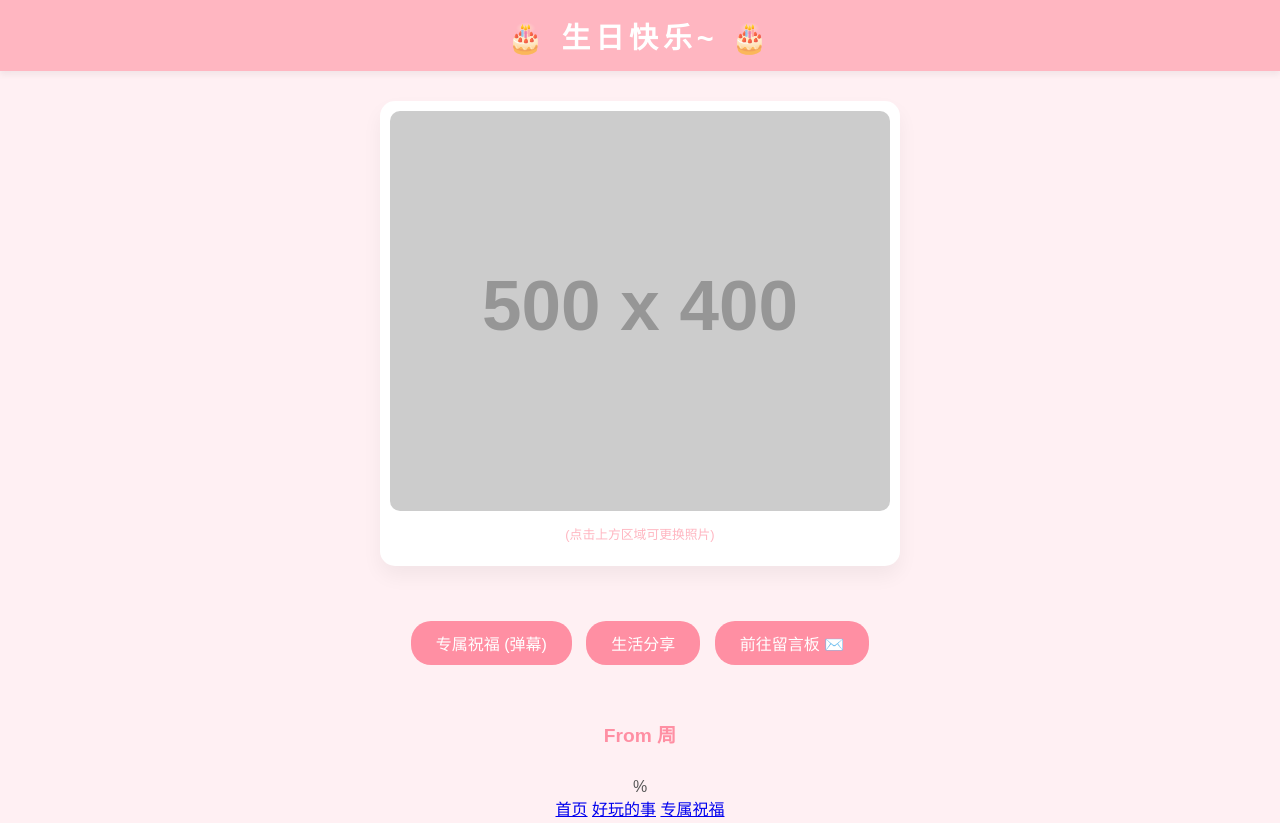
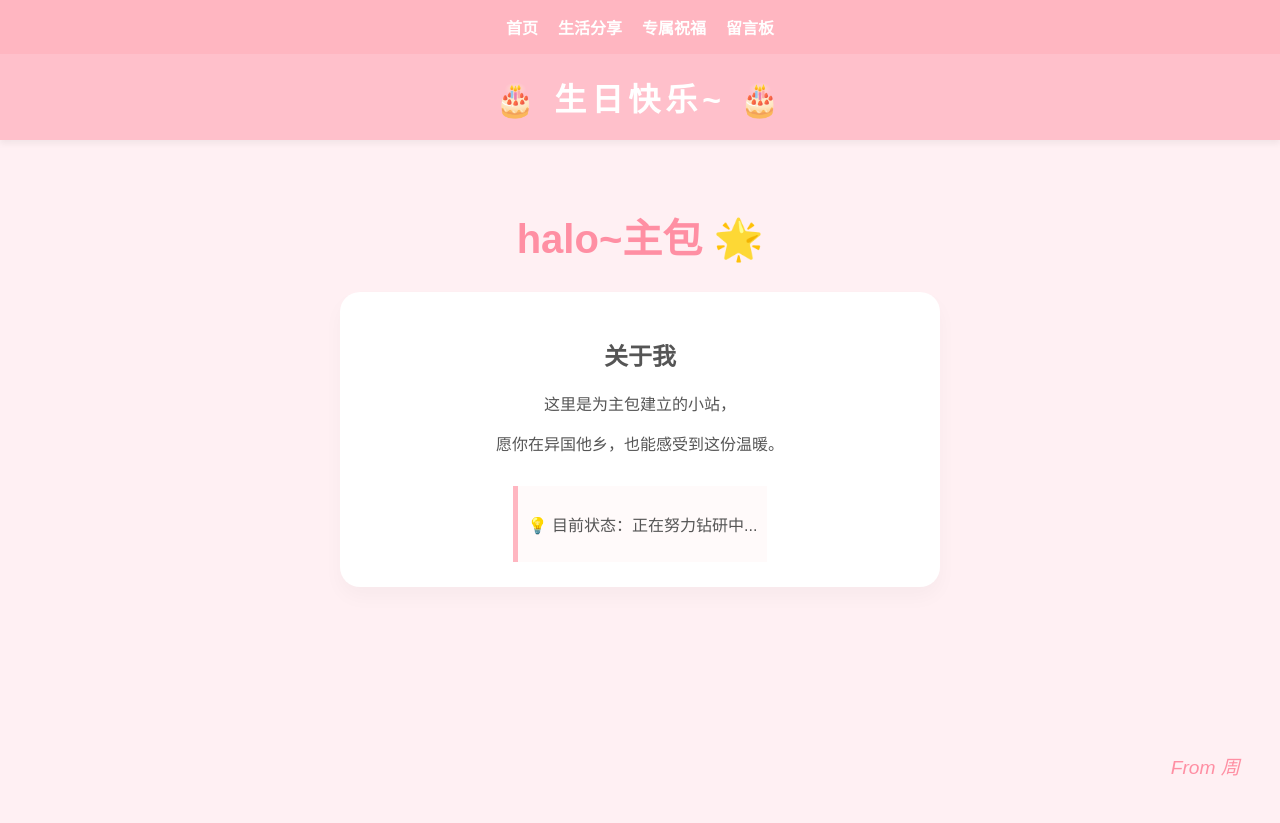
Before and after one commit to zhouting03/L03, a plain HTML site: page index.html in a window 1280 px wide. Shown: the top 823 px of the page. After the commit the page ends 800 px from the top, so only its background shows below. Drawn offline with Linux system fonts and the light colour scheme; placeholder pictures from the web are drawn by us.

Commit message:
修改主页(基于上一版:去除照片)

```diff
--- a/index.html
+++ b/index.html
@@ -2,6 +2,7 @@
 <html lang="zh-CN">
 <head>
     <meta charset="UTF-8">
+    <meta name="viewport" content="width=device-width, initial-scale=1.0">
     <title>给LJY的专属空间✨</title>
     <style>
         /* 1. 整体视觉：淡粉色调 */
@@ -16,116 +17,98 @@
             min-height: 100vh;
         }
 
-        /* 2. 状态栏下方的“生日快乐” */
+        /* 2. 顶部导航栏 */
+        nav {
+            width: 100%;
+            background-color: #ffb6c1;
+            padding: 15px 0;
+            display: flex;
+            justify-content: center;
+            gap: 20px;
+            box-shadow: 0 2px 5px rgba(0,0,0,0.05);
+        }
+
+        nav a {
+            color: white;
+            text-decoration: none;
+            font-weight: bold;
+            font-size: 1rem;
+            transition: opacity 0.3s;
+        }
+
+        nav a:hover {
+            opacity: 0.8;
+        }
+
+        /* 3. 状态栏下方的“生日快乐” */
         .birthday-banner {
             width: 100%;
-            background-color: #ffb6c1;
+            background-color: #ffc0cb;
             color: white;
             text-align: center;
-            padding: 15px 0;
-            font-size: 1.8rem;
+            padding: 20px 0;
+            font-size: 2rem;
             font-weight: bold;
             letter-spacing: 5px;
             box-shadow: 0 4px 6px rgba(0,0,0,0.05);
         }
 
-        /* 3. 照片展示区域 */
-        .photo-container {
-            margin: 30px auto;
+        /* 4. 主要内容容器 */
+        .container {
             width: 90%;
-            max-width: 500px;
-            background: white;
-            padding: 10px;
-            border-radius: 15px;
-            box-shadow: 0 10px 20px rgba(0,0,0,0.05);
+            max-width: 600px;
+            margin-top: 40px;
             text-align: center;
         }
 
-        .photo-container img {
-            width: 100%;
-            border-radius: 10px;
-            display: block;
+        header h1 {
+            color: #ff8fa3;
+            font-size: 2.5rem;
         }
 
-        /* 4. 导航按钮 */
-        .nav-links {
-            margin: 20px;
+        .profile {
+            background: white;
+            padding: 25px;
+            border-radius: 20px;
+            box-shadow: 0 10px 20px rgba(0,0,0,0.03);
+            margin-bottom: 30px;
         }
 
-        .nav-button {
+        .intro-card {
+            border-left: 5px solid #ffb6c1;
+            padding: 10px;
+            background: #fffafa;
+            margin-top: 15px;
             display: inline-block;
-            padding: 10px 25px;
-            background-color: #ff8fa3;
-            color: white;
-            text-decoration: none;
-            border-radius: 20px;
-            margin: 5px;
-            transition: transform 0.2s;
         }
 
-        .nav-button:hover {
-            transform: scale(1.05);
-            background-color: #ff4d6d;
+        /* 5. 底部文字容器 */
+        .footer-container {
+            margin-top: auto; /* 推到页面最底部 */
+            width: 100%;
+            padding: 20px;
+            box-sizing: border-box;
+            text-align: right;
         }
 
-        /* 5. 底部文字 */
         footer {
-            margin-top: auto;
-            padding: 30px;
             color: #ff8fa3;
-            font-weight: bold;
             font-size: 1.2rem;
-        }
-
-        /* 隐藏的文件上传按钮，你可以点击照片区域触发 */
-        #file-input {
-            display: none;
+            font-style: italic;
+            padding-right: 20px;
         }
     </style>
 </head>
 <body>
 
-    <div class="birthday-banner">🎂 生日快乐~ 🎂</div>
-
-    <div class="photo-container" onclick="document.getElementById('file-input').click()">
-        <img id="display-photo" src="https://via.placeholder.com/500x400/fff0f3/ff8fa3?text=点击此处上传照片" alt="我们的照片">
-        <p style="color: #ffb6c1; font-size: 0.8rem;">(点击上方区域可更换照片)</p>
-    </div>
-    <input type="file" id="file-input" accept="image/*" onchange="previewImage(this)">
-
-    <div class="nav-links">
-        <a href="wish.html" class="nav-button">专属祝福 (弹幕)</a>
-        <a href="share.html" class="nav-button">生活分享</a>
-        <a href="message.html" class="nav-button">前往留言板 ✉️</a>
-    </div>
-
-    <footer>From 周</footer>
-
-    <script>
-        // 照片预览逻辑
-        function previewImage(input) {
-            if (input.files && input.files[0]) {
-                var reader = new FileReader();
-                reader.onload = function(e) {
-                    document.getElementById('display-photo').src = e.target.result;
-                    // 注意：这里的更改是暂时的（浏览器本地预览）。
-                    // 如果要永久保存照片，建议将照片命名为 'me.jpg' 放入文件夹并推送。
-                }
-                reader.readAsDataURL(input.files[0]);
-            }
-        }
-    </script>
-</body>
-</html>
-
-
-%
-<body>
     <nav>
         <a href="index.html">首页</a>
-        <a href="share.html">好玩的事</a>
+        <a href="share.html">生活分享</a>
         <a href="wish.html">专属祝福</a>
+        <a href="message.html">留言板</a>
     </nav>
+
+    <div class="birthday-banner">🎂 生日快乐~ 🎂</div>
 
     <div class="container">
         <header>
@@ -135,30 +118,16 @@
         <section class="profile">
             <h2>关于我</h2>
             <p>这里是为主包建立的小站，</p>
+            <p>愿你在异国他乡，也能感受到这份温暖。</p>
             <div class="intro-card">
                 <p>💡 目前状态：正在努力钻研中...</p>
             </div>
         </section>
-
-        <section class="guestbook">
-            <h2>留言板 </h2>
-            <textarea id="msgInput" placeholder="写下想说的话..."></textarea>
-            <button onclick="addMessage()">发送</button>
-            <div id="messageList"></div>
-        </section>
     </div>
 
-    <script>
-        function addMessage() {
-            const input = document.getElementById('msgInput');
-            const list = document.getElementById('messageList');
-            if(input.value) {
-                const msg = document.createElement('p');
-                msg.textContent = `[${new Date().toLocaleDateString()}]：${input.value}`;
-                list.prepend(msg);
-                input.value = '';
-            }
-        }
-    </script>
+    <div class="footer-container">
+        <footer>From 周</footer>
+    </div>
+
 </body>
 </html>
```
Also changed, not shown: wish.html (+2 -2 lines).
